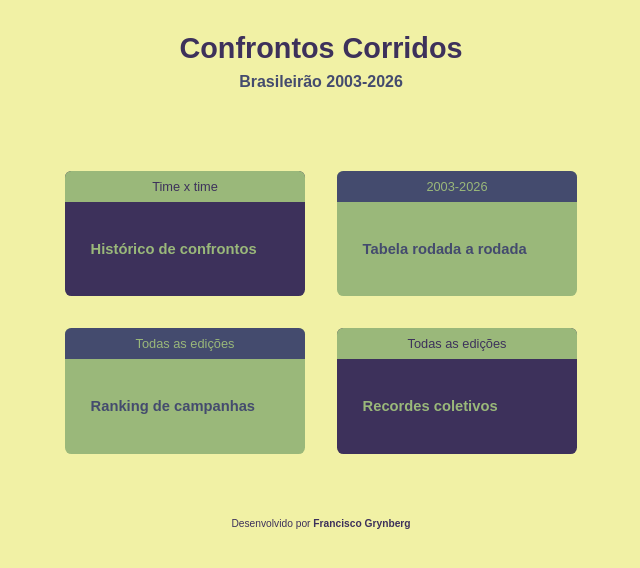
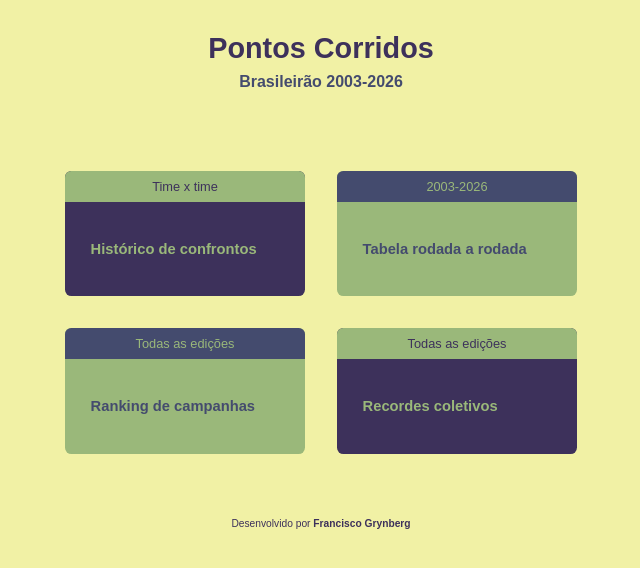
Before and after one commit to Grynberg34/confrontos-brasileirao, a Next.js app: page / in a window 1280 px wide. Shown: the top 568 px of the page, without its empty margins (319-959 px from the left). Built offline with nearby package versions, Linux system fonts and the light colour scheme; a web font is replaced by a local one.

Commit message:
v3.0.0 pontos corridos name change

```diff
--- a/src/app/layout.tsx
+++ b/src/app/layout.tsx
@@ -3,7 +3,7 @@
 import "../styles/global.scss";
 
 export const metadata: Metadata = {
-  title: "Confrontos Corridos",
+  title: "Pontos Corridos",
   description:
     "Uma aplicação web desenvolvida com React, Redux, Next.js e TypeScript que oferece dados e insights completos sobre o Campeonato Brasileiro durante a era de pontos corridos (2003–2025). Os usuários podem explorar confrontos diretos, classificações, campanhas dos times e recordes coletivos com opções avançadas de filtragem, ordenação e visualização.",
 };
--- a/src/components/Confronto/Search/Menu.tsx
+++ b/src/components/Confronto/Search/Menu.tsx
@@ -12,7 +12,7 @@
 
       <Grid container spacing={2}>
         <Grid size={{ xs: 7, sm: 8 }}>
-          <Link className='menu__link' href="/"><h1 className="menu__title">Confrontos Corridos</h1></Link>
+          <Link className='menu__link' href="/"><h1 className="menu__title">Pontos Corridos</h1></Link>
         </Grid>
 
 
--- a/src/components/Header/Header.tsx
+++ b/src/components/Header/Header.tsx
@@ -20,7 +20,7 @@
       )}
 
       <Link className="header__link" href="/">
-        <h1 className="header__title">Confrontos Corridos</h1>
+        <h1 className="header__title">Pontos Corridos</h1>
         <h2 className="header__subtitle">Brasileirão 2003-2026</h2>
       </Link>
     </div>
```
Also changed, not shown: 1 other file (tests, documents, lock files or other folders).
